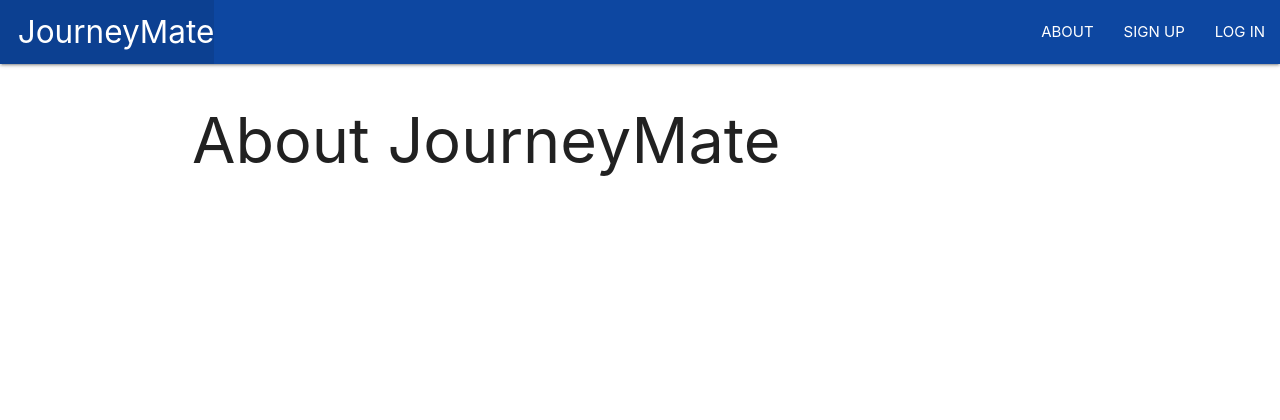
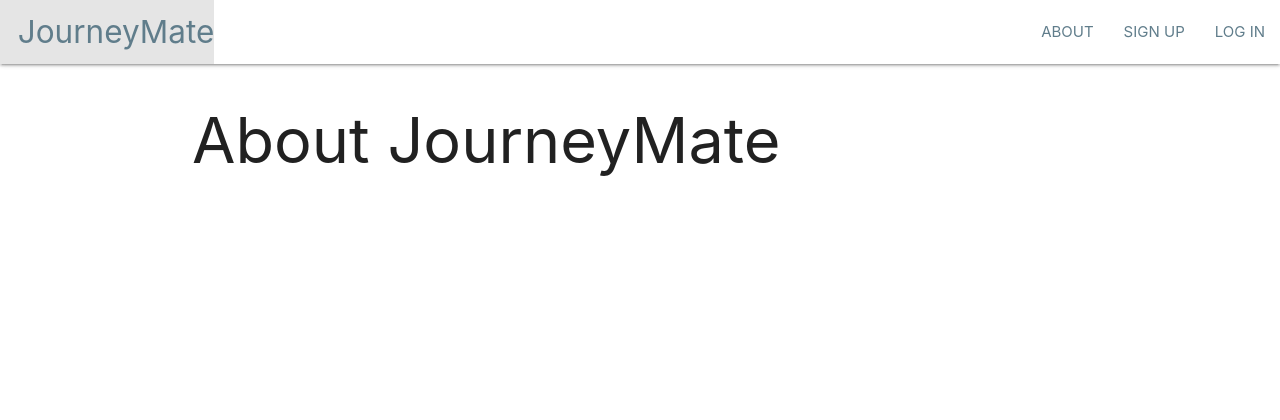
Before and after one commit to pattongrooms/project-3-STP, a Django app: page /about/ in a window 1280 px wide. Shown: the top 420 px of the page. Run offline with Django 4.2, Linux system fonts and the light colour scheme.

Commit message:
Update Nav Bar

```diff
--- a/journeymate/main_app/templates/base.html
+++ b/journeymate/main_app/templates/base.html
@@ -23,25 +23,25 @@
   <body>
     <header class="navbar-fixed">
       <nav>
-        <div class="nav-wrapper #0d47a1 blue darken-4">
+        <div class="nav-wrapper white">
           <ul>
             <li>
               <a
                 href="{% url 'home' %}"
-                class="left brand-logo"
+                class="left brand-logo blue-grey-text"
                 >&nbsp;&nbsp;JourneyMate</a
               >
             </li>
           </ul>
           <ul class="right">
-              <li><a href="{% url 'about' %}">ABOUT</a></li>
+              <li><a class="blue-grey-text" href="{% url 'about' %}">ABOUT</a></li>
             {% if user.is_authenticated %}
-              <li><a href="{% url 'destinations_create' %}">ADD A DESTINATION</a></li>
-              <li><a href="{% url 'index' %}">VIEW MY DESTINATIONS</a></li>
-              <li><a href="{% url 'logout' %}">LOG OUT</a></li>
+              <li><a class="blue-grey-text" href="{% url 'destinations_create' %}">ADD A DESTINATION</a></li>
+              <li><a class="blue-grey-text" href="{% url 'index' %}">VIEW MY DESTINATIONS</a></li>
+              <li><a class="blue-grey-text" href="{% url 'logout' %}">LOG OUT</a></li>
             {% else %}
-              <li><a href="{% url 'signup' %}">SIGN UP</a></li>
-              <li><a href="{% url 'login' %}">LOG IN</a></li>
+              <li><a class="blue-grey-text" href="{% url 'signup' %}">SIGN UP</a></li>
+              <li><a class="blue-grey-text" href="{% url 'login' %}">LOG IN</a></li>
             {% endif %}
           </ul>
         </div>
```
